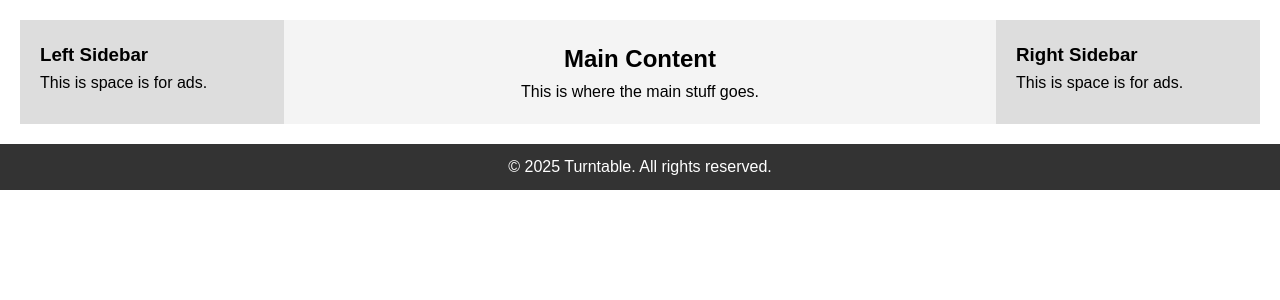
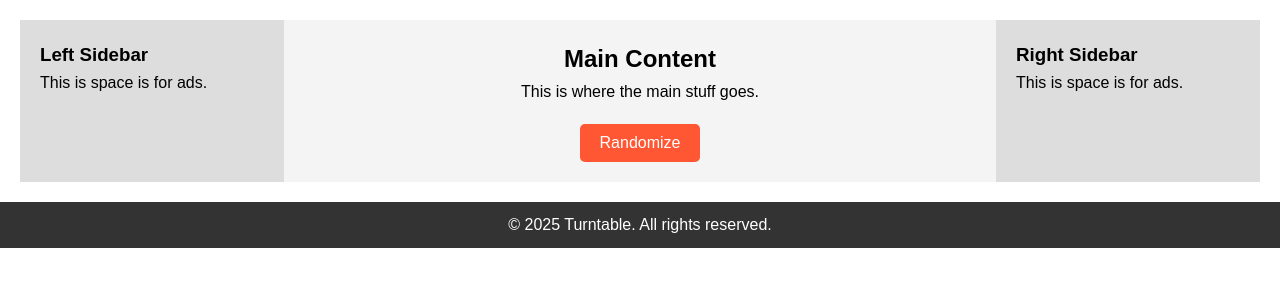
Before and after one commit to mac8414/turntable, a Flask app: page /home in a window 1280 px wide. Shown: the part 142-442 px from the top of the page. Run offline with Flask 3, Linux system fonts and the light colour scheme.

Commit message:
Added randomize button

```diff
--- a/app/templates/home.html
+++ b/app/templates/home.html
@@ -56,6 +56,21 @@
             background: #ddd;
         }
 
+        .randomizeButton {
+            padding: 10px 20px;
+            font-size: 16px;
+            background: #ff5733; /* Custom color */
+            color: #fff;
+            border: none;
+            cursor: pointer;
+            border-radius: 5px;
+            transition: background 0.3s ease;
+        }
+
+        .randomizeButton:hover {
+            background: #cc4629; /* Darker shade on hover */
+        }
+
         /* Main content style */
         .content {
             flex: 3;
@@ -96,6 +111,9 @@
         <section class="content">
             <h2 style="text-align: center;">Main Content</h2>
             <p style="text-align: center;">This is where the main stuff goes.</p>
+            <div style="text-align: center; margin-top: 20px;">
+                <button class="randomizeButton">Randomize</button>
+            </div>
         </section>
         <aside class="sidebarR">
             <h3>Right Sidebar</h3>
```
